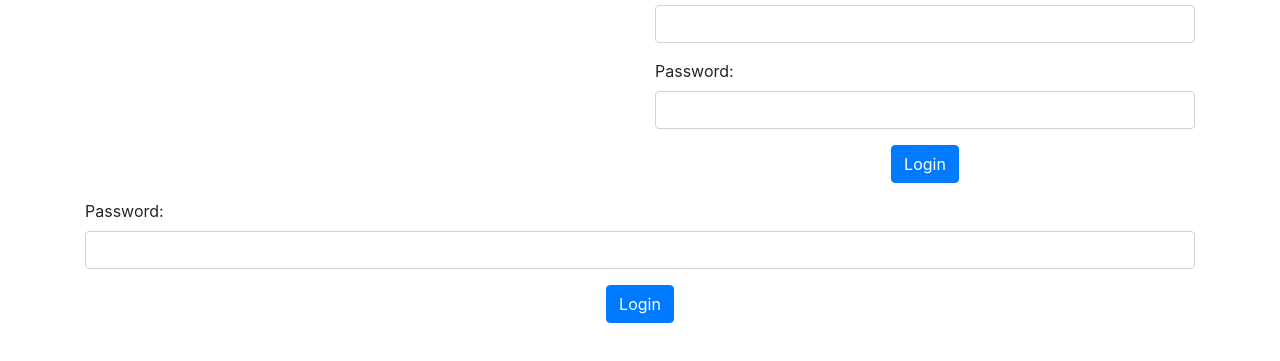
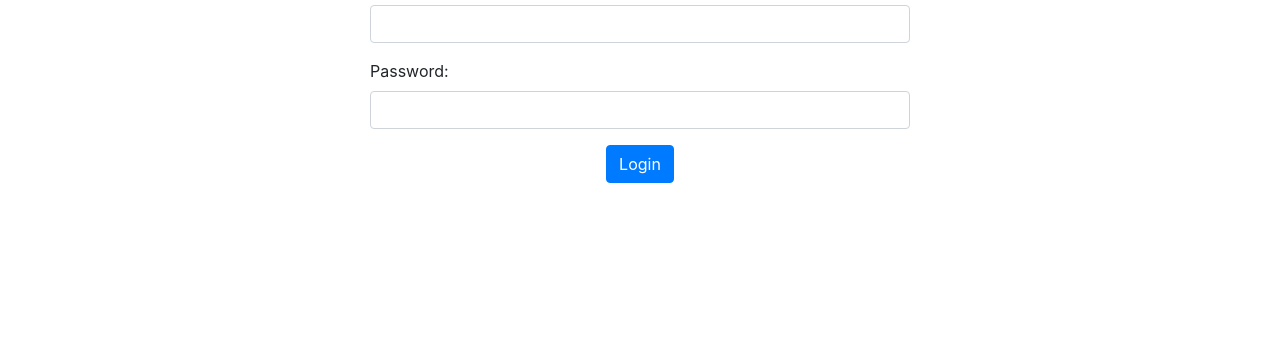
Before and after one commit to Zen3515/Systaurant, a website: page view/login.html in a window 1280 px wide. Shown: the part 169-530 px from the top of the page. Drawn offline with Linux system fonts and the light colour scheme.

Commit message:
Refine login page

```diff
--- a/view/login.html
+++ b/view/login.html
@@ -19,31 +19,28 @@
                     <div class="row form-group">
                         <div class="col">
                             <label for="username">Username: </label>
-                        <input class="form-control" type="text" id="username"/>
+                            <input
+                                class="form-control"
+                                type="text"
+                                id="username"
+                            />
                         </div>
                     </div>
                     <div class="row form-group">
                         <div class="col">
                             <label for="password">Password: </label>
-                        <input class="form-control" type="text" id="password"/>
+                            <input
+                                class="form-control"
+                                type="password"
+                                id="password"
+                            />
                         </div>
                     </div>
                     <div class="row form-group">
                         <div class="col text-center">
-                        <button class="btn btn-primary" type="submit">Login</button>
-                    </div>
-                </div>
-            </div>
-          </div>
-          <div class="row form-group">
-            <div class="col">
-              <label for="password">Password: </label>
-              <input class="form-control" type="text" id="password" />
-            </div>
-          </div>
-          <div class="row form-group">
-            <div class="col text-center">
-              <button class="btn btn-primary" type="submit">Login</button>
+                            <button class="btn btn-primary" type="submit">
+                                Login
+                            </button>
                         </div>
                     </div>
                 </div>
```
Lines whose indentation alone changed are shown as unchanged.
